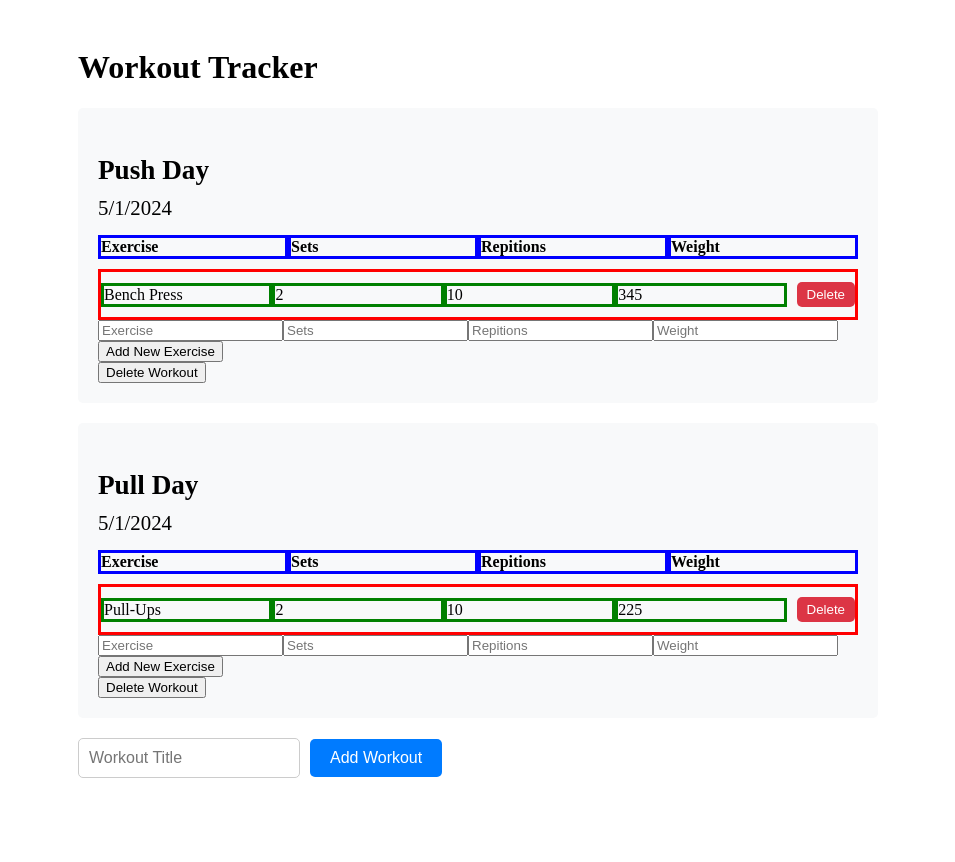
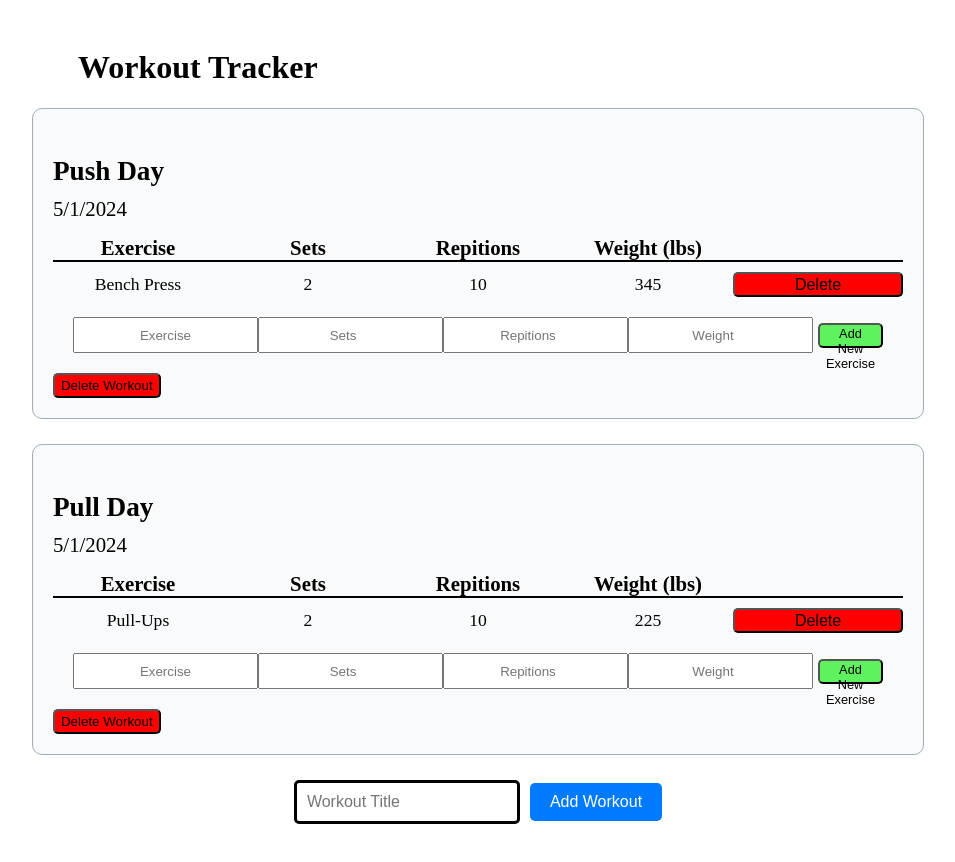
Before and after one commit to Andi-Cast/WorkoutTracker, a React (Vite) app: page / in a window 1280 px wide. Shown: the top 862 px of the page, without its empty margins (162-1117 px from the left). Before the commit the page ends 826 px from the top, so only its background shows below. Built offline with nearby package versions, Linux system fonts and the light colour scheme.

Commit message:
edited style

```diff
--- a/src/components/Exercise.jsx
+++ b/src/components/Exercise.jsx
@@ -9,9 +9,7 @@ function Exercise({workoutId, exerciseId, name, sets, repetitions, weight, handl
             <div className="exercise-info">{sets}</div>
             <div className="exercise-info">{repetitions}</div>
             <div className="exercise-info">{weight}</div>
-            <div>
-                <button onClick={() => handleDeleteExercise(exerciseId, workoutId)} className="delete">Delete</button>
-            </div>
+            <button onClick={() => handleDeleteExercise(exerciseId, workoutId)} className="delete">Delete</button>
         </div>
     );
 }
--- a/src/components/Workout.jsx
+++ b/src/components/Workout.jsx
@@ -12,7 +12,7 @@ function Workout({workoutId, title, date, exercises, handleDeleteWorkout, handle
                 <div className="workout-column-label">Exercise</div>
                 <div className="workout-column-label">Sets</div>
                 <div className="workout-column-label">Repitions</div>
-                <div className="workout-column-label">Weight</div>
+                <div className="workout-column-label">Weight (lbs)</div>
             </div>
             {exercises.map((exercise) => (
                 <Exercise
--- a/src/index.css
+++ b/src/index.css
@@ -1,9 +1,60 @@
-/* App.css */
 
 .container {
     max-width: 800px;
     margin: 0 auto;
     padding: 20px;
+}
+
+.workout-list {
+    display: flex;
+    flex-direction: column;
+    justify-content: center;
+    align-items: center;
+    margin-top: 20px;
+}
+
+.workout {
+    margin-bottom: 25px;
+    padding: 20px;
+    background-color: hsl(210, 17%, 98%);
+    border-radius: 10px;
+    border: 1px solid hsl(210, 17%, 68%);
+}
+
+.workout button {
+    background-color: red;
+    border-radius: 5px;
+    height: 25px
+}
+
+.workout button:hover {
+    background-color: hsl(0, 100%, 40%);
+    color: white;
+}
+
+.workout-title {
+    font-size: 1.7rem;
+    margin-bottom: 10px;
+
+}
+
+.workout-date {
+    display: block;
+    margin-bottom: 15px;
+    font-size: 1.3rem;
+}
+
+.workout-column-label-container {
+    display: grid;
+    grid-template-columns: repeat(5,1fr);
+    border-bottom: 2px solid black;
+    margin-bottom: 10px;
+}
+
+.workout-column-label {
+    font-size: 1.3rem;
+    text-align: center;
+    font-weight: bold;
 }
 
 .add-workout {
@@ -13,7 +64,7 @@
 .add-workout input[type="text"] {
     padding: 10px;
     margin-right: 10px;
-    border: 1px solid #ccc;
+    border: 3px solid black;
     border-radius: 5px;
     font-size: 16px;
     width: 200px;
@@ -33,58 +84,53 @@
     background-color: hsl(211, 100%, 30%);
 }
 
-.workout-list {
-    margin-top: 20px;
+.exercise-container {
+    display: grid;
+    grid-template-columns: repeat(5, 1fr);
+    margin-bottom: 5px;
+    align-items: center;
 }
 
-.workout {
-    margin-bottom: 20px;
-    padding: 20px;
-    background-color: #f8f9fa;
+.exercise-info {
+    text-align: center;
+    font-size: 1.1rem;
+}
+
+.exercise-container button {
+    font-size: 1rem;
+    height: 25px;
+    color: black;
+    text-align: center;
+    background-color: hsl(0, 100%, 50%);
     border-radius: 5px;
 }
 
-.workout-title {
-    font-size: 1.7rem;
-    margin-bottom: 10px;
+.exercise-container button:hover {
+    background-color: hsl(0, 100%, 40%);
+    color: white;
 }
 
-.workout-date {
-    display: block;
-    margin-bottom: 15px;
-    font-size: 1.3rem;
+.add-exercise {
+    display: grid;
+    grid-template-columns: repeat(5, 1fr);
+    align-items: center;
+    margin: 20px;
 }
 
-.workout-column-label-container {
-    display: flex;
-    margin-bottom: 10px;
+.add-exercise button {
+    background-color: hsl(120, 86%, 66%);
+    height: 25px;
+    font-size: 0.8rem;
+    margin-left: 5px;
+    border-radius: 5px;
 }
 
-.workout-column-label {
-    flex: 1;
-    font-weight: bold;
-    border: 3px solid blue;
+.add-exercise button:hover {
+    background-color: hsl(120, 86%, 46%);
+    color: white;
 }
 
-.exercise-container {
-    display: flex;
-    align-items: center;
-    border-top: 1px solid #ccc;
-    padding: 10px 0;
-    border: 3px solid red;
+.add-exercise-input {
+    text-align: center;
+    height: 30px;
 }
-
-.exercise-info {
-    flex: 1;
-    border: 3px solid green;
-}
-
-.delete {
-    margin-left: 10px;
-    background-color: #dc3545;
-    color: #fff;
-    border: none;
-    border-radius: 5px;
-    cursor: pointer;
-    padding: 5px 10px;
-}
```
